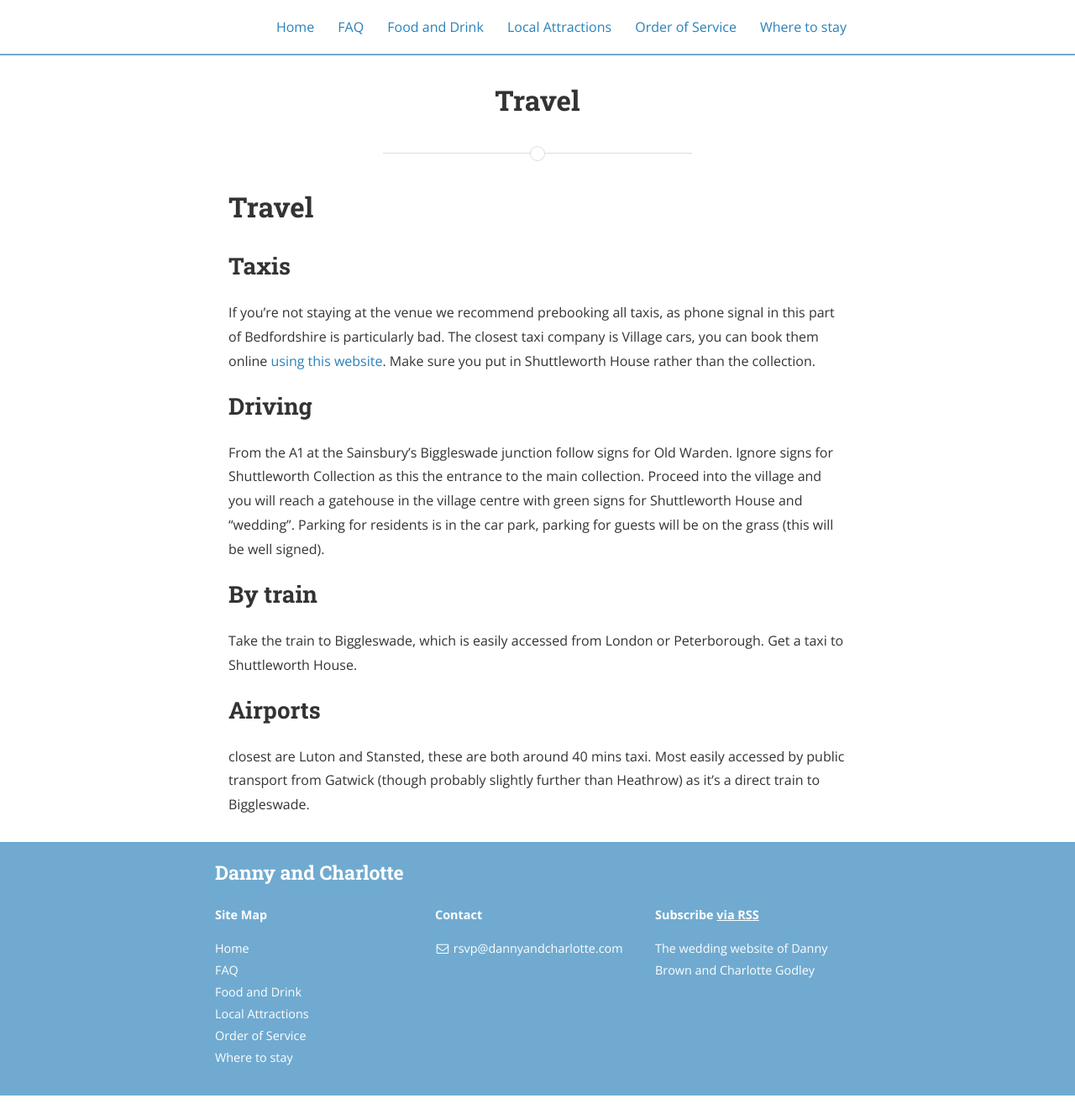
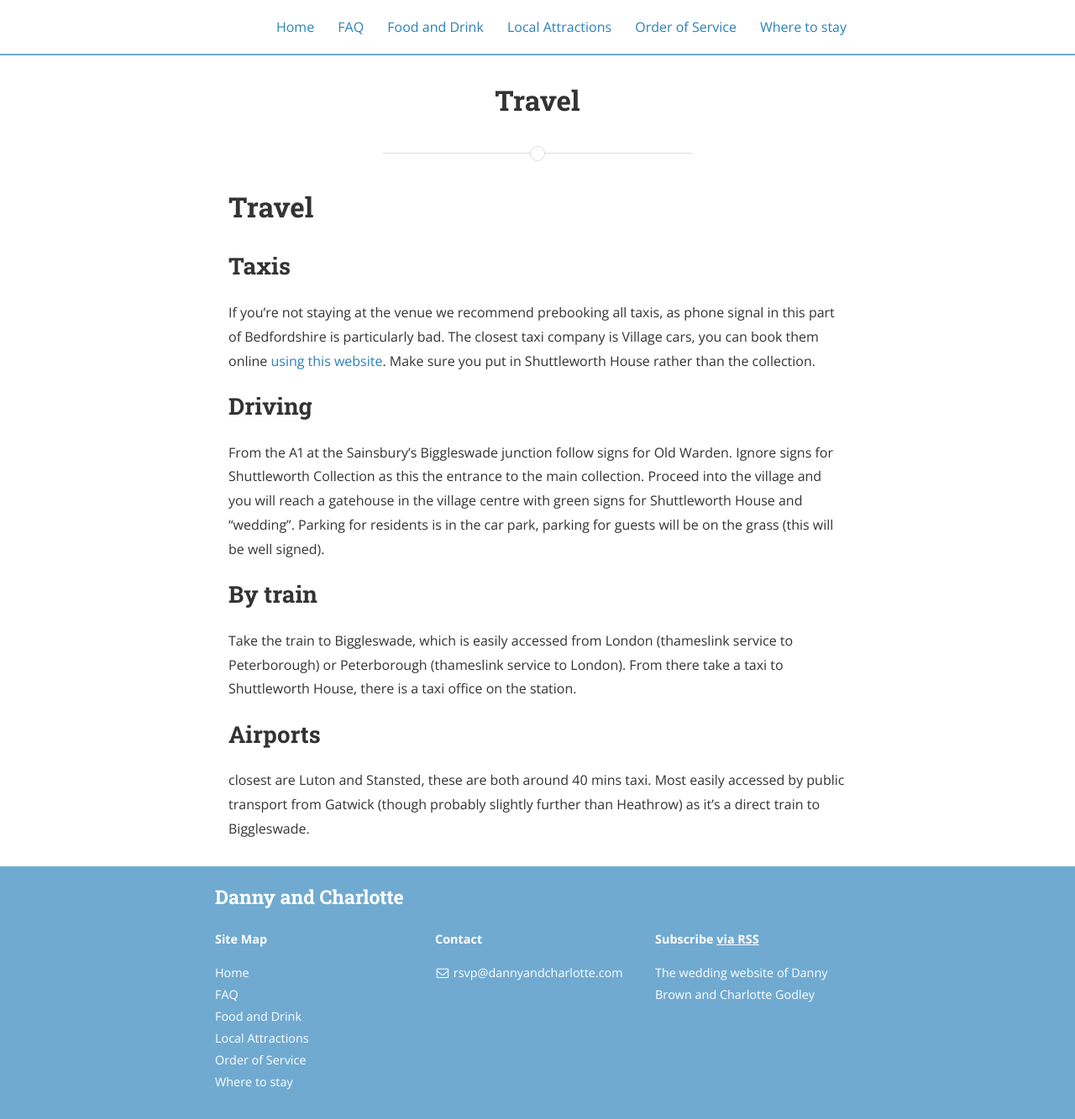
Before and after one commit to dannybrown/dannyandcharlotte.com, a Jekyll site: the page built from directions.md, in a window 1280 px wide and 1333 px high. Shown: the whole window at 84% size. Built offline with Jekyll 4.4.1, drawn with Linux system fonts in a browser that asks for light colours; nearby versions of some CDN libraries; our own code applies the rules of GitHub Pages for plain Markdown files.

Commit message:
update directions

```diff
--- a/directions.md
+++ b/directions.md
@@ -6,7 +6,7 @@ If you're not staying at the venue we recommend prebooking all taxis, as phone s
 From the A1 at the Sainsbury's Biggleswade junction follow signs for Old Warden. Ignore signs for Shuttleworth Collection as this the entrance to the main collection. Proceed into the village and you will reach a gatehouse in the village centre with green signs for Shuttleworth House and "wedding". Parking for residents is in the car park, parking for guests will be on the grass (this will be well signed).
 
 ## By train
-Take the train to Biggleswade, which is easily accessed from London or Peterborough. Get a taxi to Shuttleworth House.
+Take the train to Biggleswade, which is easily accessed from London (thameslink service to Peterborough) or Peterborough (thameslink service to London). From there take a taxi to Shuttleworth House, there is a taxi office on the station.
 
 ## Airports
 closest are Luton and Stansted, these are both around 40 mins taxi. Most easily accessed by public transport from Gatwick (though probably slightly further than Heathrow) as it's a direct train to Biggleswade.
```
